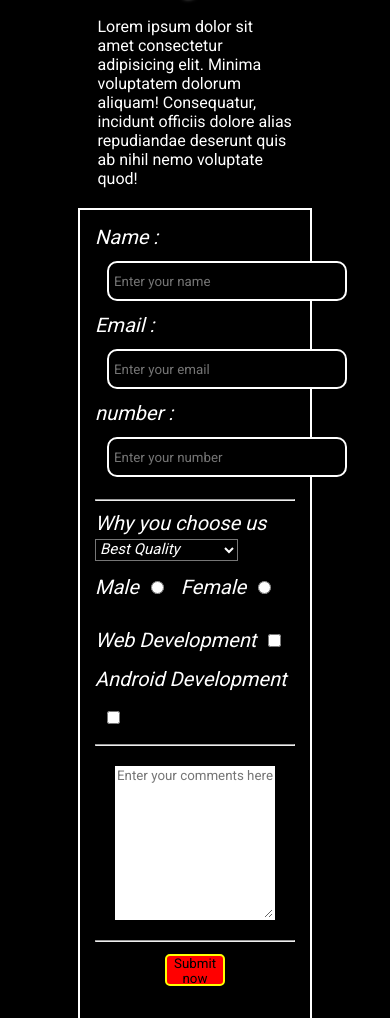
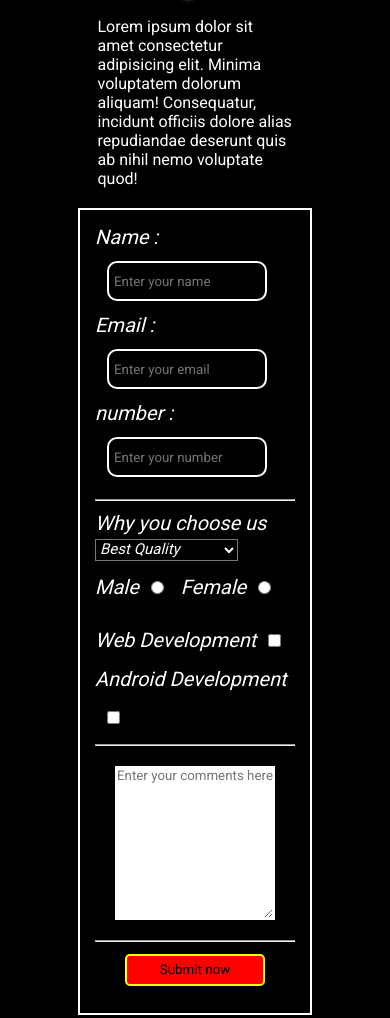
Before and after one commit to DevMinds-Official/A-Survey-Form, a plain HTML site: page index.html in a window 390 px wide. Shown: the part 82-1100 px from the top of the page. Drawn offline with Linux system fonts and the light colour scheme.

Commit message:
Responsive Done

```diff
--- a/index.html
+++ b/index.html
@@ -33,8 +33,9 @@
                    Male<input type="radio" name="Gender" class="choose">
                    Female<input type="radio" name="Gender" class="choose">
                    <br>
-                   Web Development<input type="checkbox" class="choose" name="Web development" id="">
-                   Android Development<input type="checkbox" class="choose" name="Web development" id="">
+                   <label for="Web development" class= "Web development">Web Development<input type="checkbox" class="choose" name="Web development" id="Web development" ></label>
+                   <br>
+                   <label for="Android development" class= "Web development">Android Development<input type="checkbox" class="choose" name="Android development" id="Android development" ></label>
                    <hr>
                    <textarea name="textarea" id="textarea" cols="30" rows="10" placeholder="Enter your comments here"></textarea>
                    <hr>
--- a/style.css
+++ b/style.css
@@ -24,7 +24,7 @@ body{
     border: 2px solid white;
     width: 60vw;
     margin: 20px auto;
-    height: 100vh;
+    height: 100%;
     padding: 15px 15px;
 }
 label{
@@ -39,6 +39,7 @@ label{
     border-radius: 10px;
     padding: 0 5px;
     margin: 12px;
+    color: white;
 }
 .hr{
     background-color: gray;
@@ -69,3 +70,19 @@ button{
     border-radius: 5px;
 
 }
+@media screen and (max-width : 475px) {
+    .input{
+    width: 10rem;
+    }
+    .checkbox{
+        font-size: 10px;
+    }
+    button{
+        width: 70%;
+    }
+}
+@media screen and (max-width : 300px) {
+    .input{
+    width: 8rem;
+    }
+}
```
